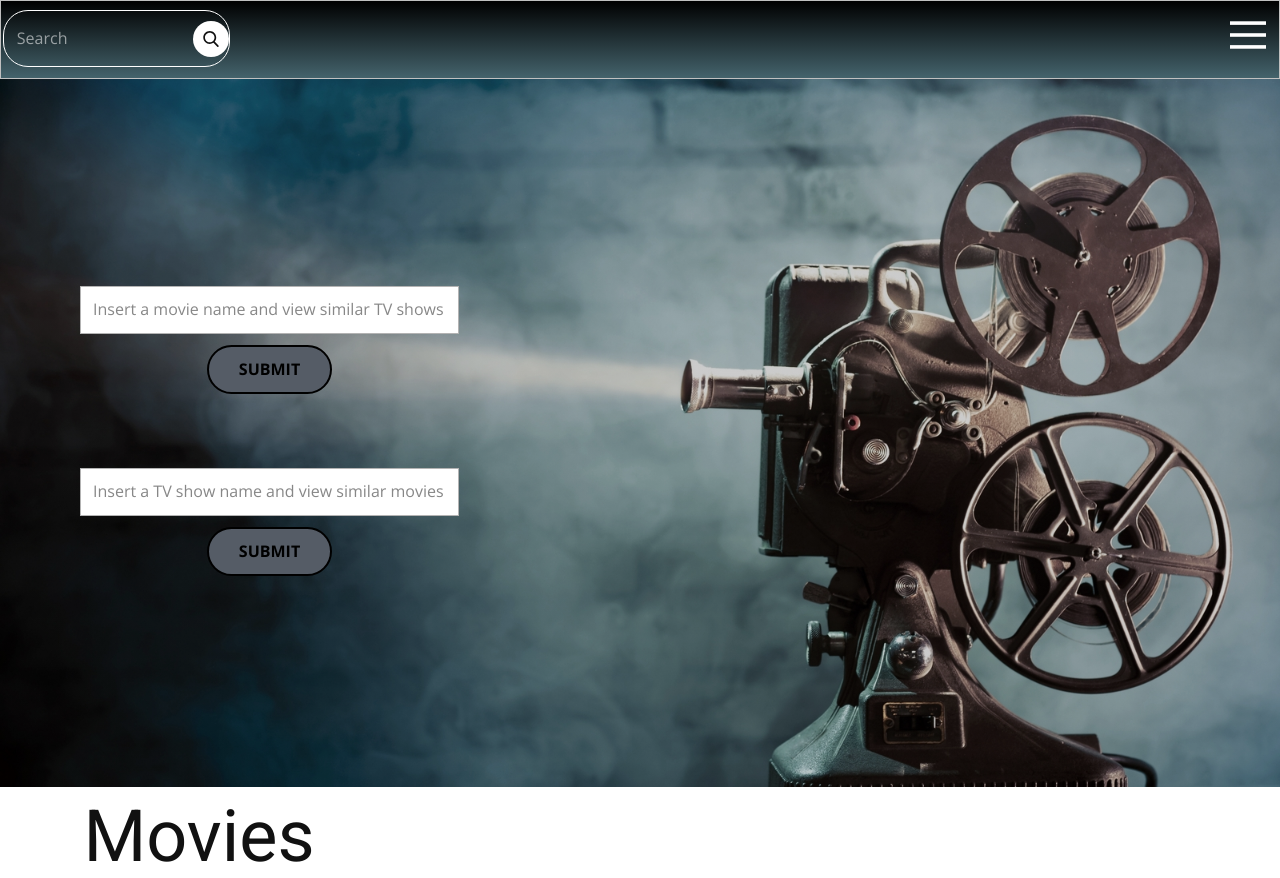
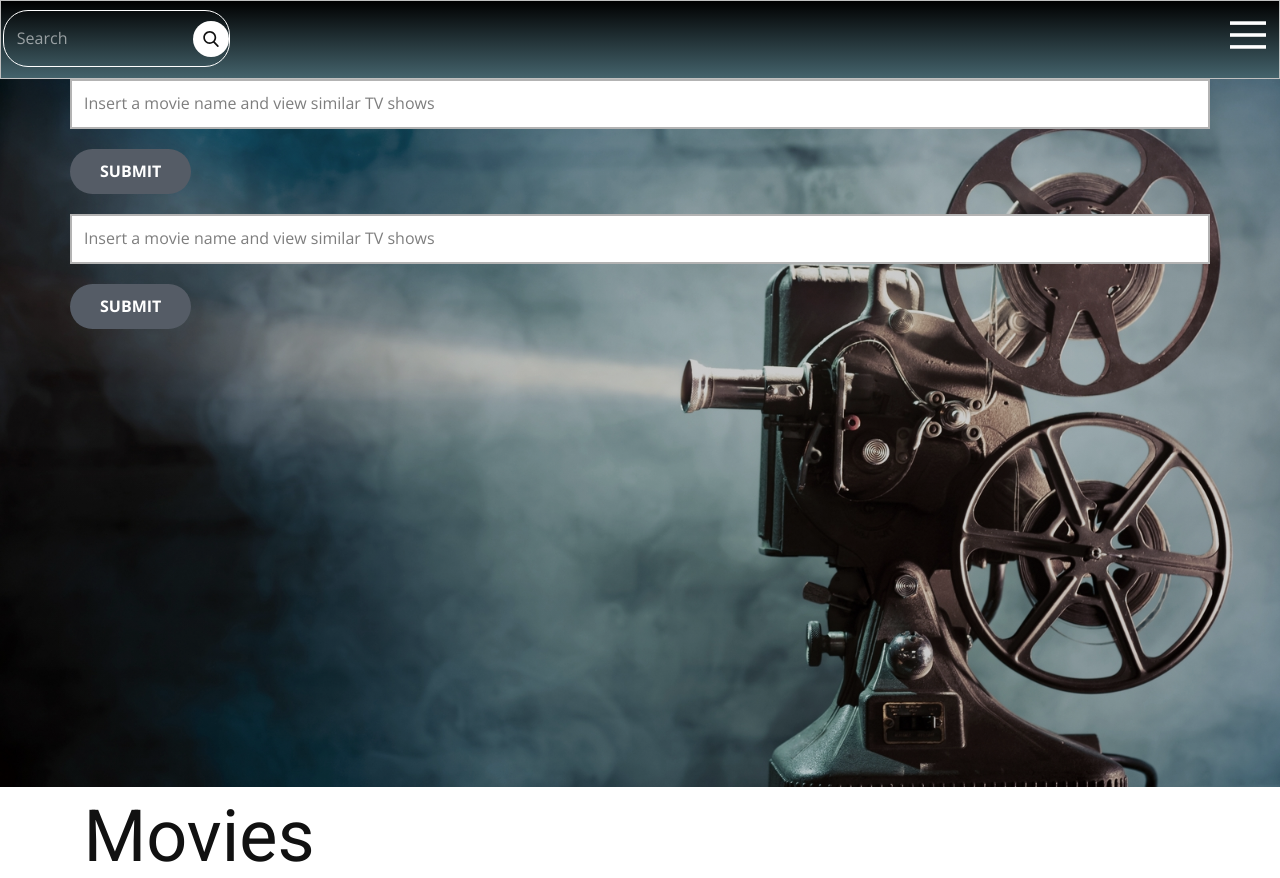
Before and after one commit to yahavzar/DBProject, a Flask app: template SRC/APPLICATION_SOURCE_CODE/templates/Front-Page.html in a window 1280 px wide. Shown: the top 878 px of the page. Run offline with Flask 2, Linux system fonts and the light colour scheme; the template is opened without the code that fills it, so the values that code supplies are empty.

Commit message:
Front-Page.html

```diff
--- a/SRC/APPLICATION_SOURCE_CODE/app.py
+++ b/SRC/APPLICATION_SOURCE_CODE/app.py
@@ -10,10 +10,36 @@ from SRC.APPLICATION_SOURCE_CODE.DB.sql_executor import *
 app = Flask(__name__)
 
 
-@app.route('/')
-@app.route('/movie')
-@app.route('/tvshow')
+@app.route('/', methods=['POST','GET'])
+@app.route('/movie', methods=['POST','GET'])
+@app.route('/tvshow', methods=['POST','GET'])
 def index():
+    if request.method == 'POST':
+        try:
+            movieTitle = request.form['movieTitle']
+            if movieTitle != None:
+                print("Movie Title = ", movieTitle)
+                showApiId = search_similar_show(movieTitle)
+                if showApiId == 0:
+                    return render_template("Front-Page.html")
+                route = "/tvshow/" + str(showApiId)
+                print("route =",route)
+                return redirect(route, code=302)
+        except:
+            showTitle = request.form['showTitle']
+            if showTitle != None:
+                print("Show Title = ", showTitle)
+                movieApiId = search_similar_movie(showTitle)
+                if movieApiId == 0:
+                    return render_template("Front-Page.html")
+                route = "/movie/" + str(movieApiId)
+                print("route =", route)
+                return redirect(route, code=302)
+
+        # else:
+        #     showTitle = request.form['showTitle']
+        #     print("Show Title = ", showTitle)
+
 
     sqlQuery = "select  m.apiId , pm.image from Movie m, ( select avg(voteCount) as " \
                "avg from Movie) as avgVoteCount , ( select avg(voteAvg) as avg from Movie)" \
@@ -25,11 +51,11 @@ def index():
     res = select(sqlQuery)
     result = [{res['headers'][0]: row[0],
                  res['headers'][1]: row[1]} for row in res['rows']]
-    image0= result[0]['image']
-    image1= result[1]['image']
-    image2= result[2]['image']
-    image3= result[3]['image']
-    image4= result[4]['image']
+    image0 = result[0]['image']
+    image1 = result[1]['image']
+    image2 = result[2]['image']
+    image3 = result[3]['image']
+    image4 = result[4]['image']
     link0 = result[0]['apiId']
     link1 = result[1]['apiId']
     link2 = result[2]['apiId']
@@ -40,7 +66,7 @@ def index():
     sqlQuery=" select  m.apiId , pm.image from Shows m, ( select avg(voteCount) " \
              "as avg from Shows) as avgVoteCount , ( select avg(voteAvg) as avg from" \
              " Shows)  as avgVoteavg , ( select avg(popularity) as avg from Shows) as " \
-             "avgPopularity   , PosterShow pm where                m.voteCount>=avgVoteCount.avg" \
+             "avgPopularity   , PosterShow pm where m.voteCount>=avgVoteCount.avg" \
              " and m.voteAvg>=avgVoteavg.avg and m.popularity>=avgPopularity.avg           " \
              "      and m.releaseDay between '2020-01-01' and '2021-01-01' and   pm.apiId=m.apiId " \
              "and pm.image is not null limit 5"
@@ -60,7 +86,87 @@ def index():
     return render_template('Front-Page.html',image0=image0,image1=image1,image2=image2,image3=image3,image4=image4,link0=link0,link1=link1,link2=link2,link3=link3,link4=link4,
                            imageShow0=imageShow0,imageShow1=imageShow1,imageShow2=imageShow2,imageShow3=imageShow3,imageShow4=imageShow4,Imagelink0=Imagelink0,Imagelink1=Imagelink1
                            ,Imagelink2=Imagelink2,Imagelink3=Imagelink3,Imagelink4=Imagelink4)
+def search_similar_show(title):
+    # Get Movie title id
+    movieApiId = get_movie_apiId(title)
+    if movieApiId == None:
+        return 0
+    print("movieApiId = ", movieApiId)
 
+
+    sqlQuery = " select distinct countActors.title" \
+               " from (SELECT m2.apiId as id, m2.title as title, count(*) as sharedActors from" \
+               " Movie as m, Shows as m2, Actors as a, ActorsMovie as am, ActorsShow as am2" \
+               " where m.apiId=%s and m.langId=m2.langId  and am.filmId=m.apiId and am.actorId=a.actorId" \
+               " and am2.showId=m2.apiId and am.actorId=am2.actorId group by m2.apiId) as countActors," \
+               " (select distinct m2.apiId as id, m2.title as title, count(*) as sharedGenres" \
+               " from  Movie as m, Shows as m2, Genre as g, MoviesGenre as mg, ShowGenre as mg2" \
+               " WHERE m.apiId=%s and m.langId=m2.langId  and mg.apiId=m.apiId and mg.genreId=g.genreId" \
+               " and mg2.apiId=m2.apiId and mg.genreId=mg2.genreId group by m2.apiId) as" \
+               " countGenres, Shows m1 where countActors.sharedActors >= 1 and countGenres.sharedGenres >= 1" \
+               " and m1.apiId=countActors.id and m1.apiId=countGenres.id"
+    res = select(sqlQuery, [movieApiId, movieApiId])
+    print(res)
+    print(res['rows'][0][0])
+    tvTitle = res['rows'][0][0]
+    # Search for similar show id
+    showApiId = get_show_apiId(tvTitle)
+    print("showApiId = ", showApiId)
+    if showApiId == None:
+        print("WASDASDASD")
+        return 0
+    return showApiId
+
+
+def search_similar_movie(title):
+    # Get Show title id
+    print("seach movieee")
+    showApiId = get_show_apiId(title)
+    if showApiId == None:
+        return 0
+    print("movieApiId = ", showApiId)
+
+    sqlQuery = "select distinct countActors.title from (SELECT m2.apiId as id, m2.title as title, " \
+               "count(*) as sharedActors from  Shows as m, Movie as m2, Actors as a," \
+               " ActorsShow as am, ActorsMovie as am2 where m.apiId=%s and m.langId=m2.langId " \
+               "and am.showId=m.apiId AND am.actorId=a.actorId and am2.filmId=m2.apiId and am.actorId=am2.actorId" \
+               " group by m2.apiId,m2.title) as countActors, (select distinct m2.apiId as id, m2.title as title, count(*)" \
+               " as sharedGenres from  Shows as m, Movie as m2, Genre as g, ShowGenre as mg, MoviesGenre as mg2" \
+               " where m.apiId=%s and m.langId=m2.langId and mg.apiId=m.apiId and mg.genreId=g.genreId and " \
+               "mg2.apiId=m2.apiId and mg.genreId=mg2.genreId group by  m2.apiId,m2.title) as countGenres, Movie m1 " \
+               "where countActors.sharedActors >= 1 and countGenres.sharedGenres >=1 and m1.apiId=countActors.id and m1.apiId=countGenres.id"
+
+    res = select(sqlQuery, [showApiId, showApiId])
+    print(res)
+    print(res['rows'][0][0])
+    movieTitle = res['rows'][0][0]
+    # Search for similar show id
+    movieApiId = get_movie_apiId(movieTitle)
+    print("movieApiId = ", movieApiId)
+    if movieApiId == None:
+        print("WASDASDASD")
+        return 0
+    return movieApiId
+
+
+def get_movie_apiId(title):
+    try:
+        sqlQuery = " select m.apiId" \
+                   " from Movie m where m.title = %s"
+        res = select(sqlQuery, title)
+        return res['rows'][0][0]
+    except sql_executor.NoResultsException:
+        return None
+
+def get_show_apiId(title):
+    print("in func title = ", title)
+    try:
+        sqlQuery = " select s.apiId" \
+                   " from Shows s where s.title = %s"
+        res = select(sqlQuery, title)
+        return res['rows'][0][0]
+    except sql_executor.NoResultsException:
+        return None
 @app.route("/Search-Movies-or-TV-Shows")
 def serach_movie_ortv():
     return render_template('Search-Movies-or-TV-Shows.html')
--- a/SRC/APPLICATION_SOURCE_CODE/templates/Front-Page.html
+++ b/SRC/APPLICATION_SOURCE_CODE/templates/Front-Page.html
@@ -131,48 +131,24 @@
 </header>
 <section class="u-align-left u-clearfix u-image u-shading u-section-1" id="carousel_84db">
     <div class="u-clearfix u-sheet u-valign-middle-xs u-sheet-1">
-        <div class="u-form u-form-1">
-            <form action="#" method="POST"
-                  class="u-clearfix u-form-custom-backend u-form-spacing-10 u-form-vertical u-inner-form"
-                  style="padding: 10px;" source="custom" name="form" redirect="true">
-                <div class="u-form-group u-form-name">
-                    <label for="name-a9ba" class="u-form-control-hidden u-label">Name</label>
-                    <input type="text" id="name-a9ba" name="name"
-                           class="u-border-1 u-border-grey-30 u-input u-input-rectangle u-white" required=""
-                           placeholder="Insert a movie name and view similar TV shows">
-                </div>
-                <div class="u-align-center u-form-group u-form-submit">
-                    <a href="#"
-                       class="u-border-2 u-border-black u-btn u-btn-round u-btn-submit u-button-style u-hover-black u-palette-5-dark-2 u-radius-44 u-text-black u-text-hover-white u-btn-1">Submit</a>
-                    <input type="submit" value="submit" class="u-form-control-hidden">
-                </div>
-                <div class="u-form-send-message u-form-send-success">Thank you! Your message has been sent.</div>
-                <div class="u-form-send-error u-form-send-message">Unable to send your message. Please fix errors then
-                    try again.
-                </div>
-                <input type="hidden" value="" name="recaptchaResponse">
+        <div class="u-clearfix u-custom-html u-custom-html-1">
+            <style></style>
+            <form action ="" method = "POST">
+                <input class="u-border-2 u-border-grey-30 u-input u-input-rectangle u-white"
+                       placeholder="Insert a movie name and view similar TV shows"
+                       type=”text” name=movieTitle value={{request.form.movieTitle | safe}}>
+                <button class="u-border-2 u-border-black u-btn u-btn-round u-btn-submit u-button-style u-hover-black u-palette-5-dark-2
+                   u-radius-44 u-text-black u-text-hov  er-white u-btn-1" type=”submit”> Submit </button>
             </form>
         </div>
-        <div class="u-form u-form-2">
-            <form action="#" method="POST"
-                  class="u-clearfix u-form-custom-backend u-form-spacing-10 u-form-vertical u-inner-form"
-                  style="padding: 10px" source="custom" name="form" redirect="true">
-                <div class="u-form-group u-form-name">
-                    <label for="name-a9ba" class="u-form-control-hidden u-label">Name</label>
-                    <input type="text" placeholder="Insert a TV show name and view similar movies" id="name-a9ba"
-                           name="name" class="u-border-1 u-border-grey-30 u-input u-input-rectangle u-white"
-                           required="">
-                </div>
-                <div class="u-align-center u-form-group u-form-submit">
-                    <a href="#"
-                       class="u-border-2 u-border-black u-btn u-btn-round u-btn-submit u-button-style u-hover-black u-palette-5-dark-2 u-radius-50 u-text-black u-text-hover-white u-btn-2">Submit</a>
-                    <input type="submit" value="submit" class="u-form-control-hidden">
-                </div>
-                <div class="u-form-send-message u-form-send-success"> Thank you! Your message has been sent.</div>
-                <div class="u-form-send-error u-form-send-message"> Unable to send your message. Please fix errors then
-                    try again.
-                </div>
-                <input type="hidden" value="" name="recaptchaResponse">
+     <div class="u-clearfix u-custom-html u-custom-html-1">
+            <style></style>
+            <form action ="" method = "POST">
+                <input class="u-border-2 u-border-grey-30 u-input u-input-rectangle u-white"
+                       placeholder="Insert a movie name and view similar TV shows"
+                       type=”text” name=showTitle value={{request.form.showTitle | safe}}>
+                <button class="u-border-2 u-border-black u-btn u-btn-round u-btn-submit u-button-style u-hover-black u-palette-5-dark-2
+                   u-radius-44 u-text-black u-text-hov  er-white u-btn-1" type=”submit”> Submit </button>
             </form>
         </div>
     </div>
```
